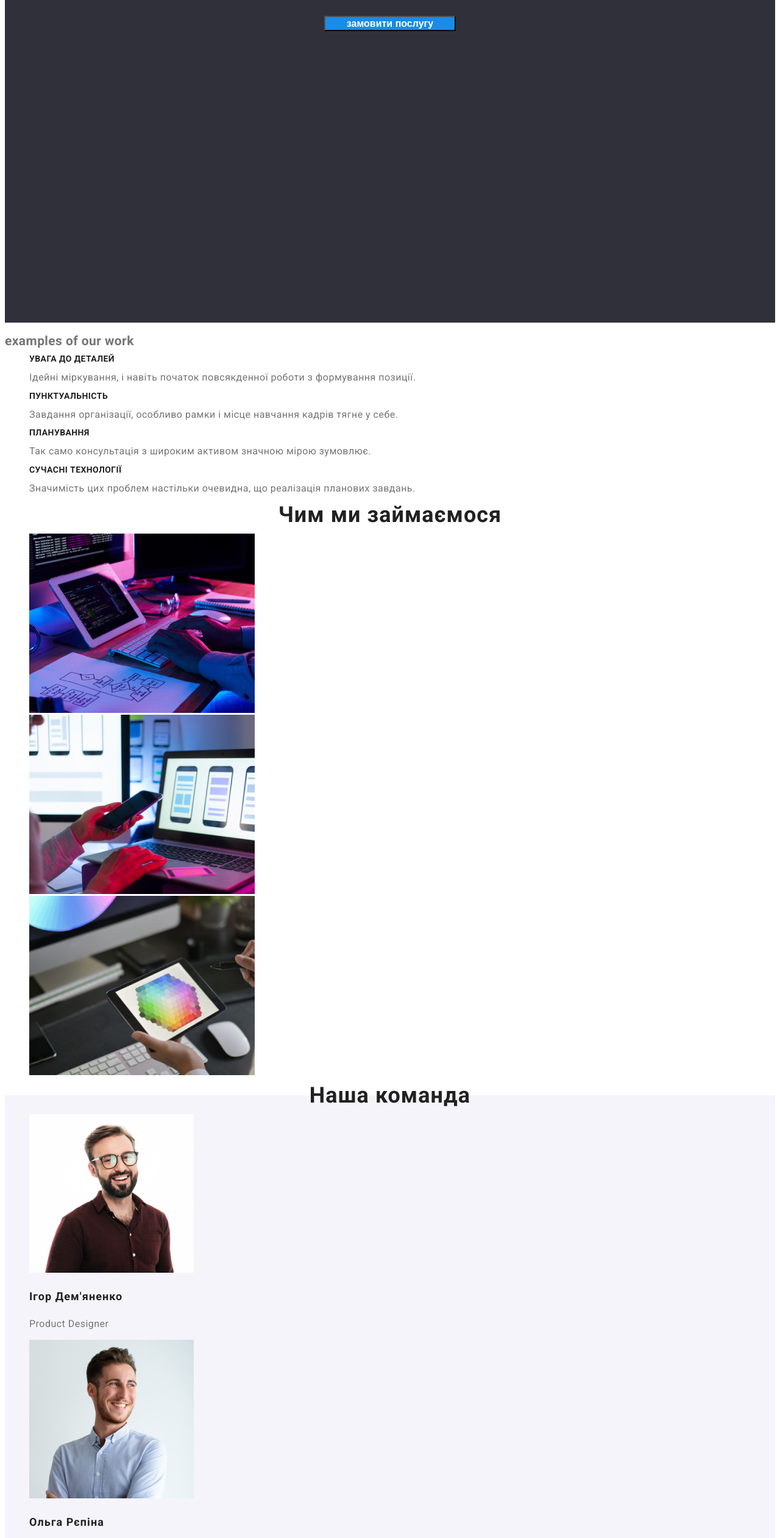
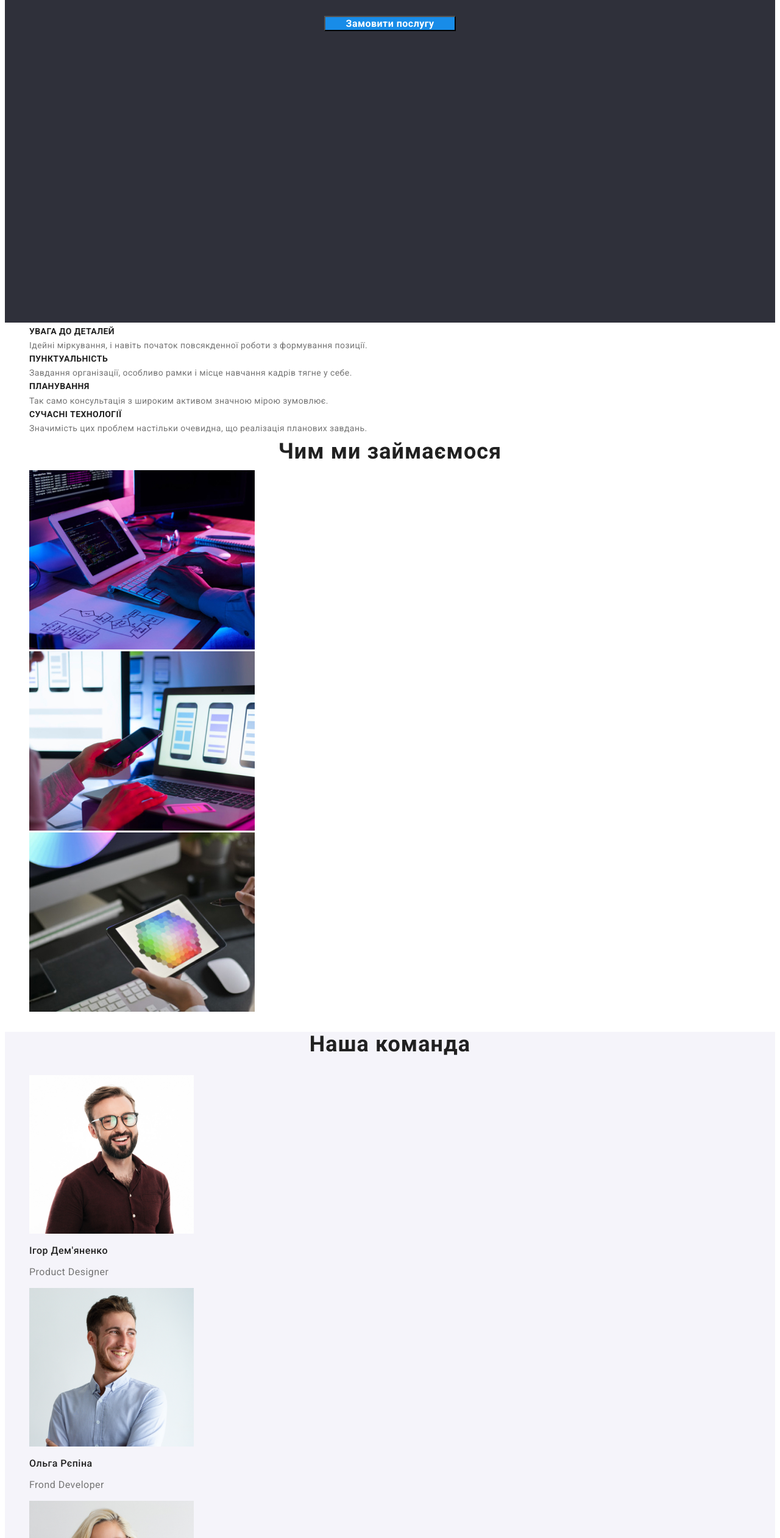
Before and after one commit to ToryanikIevhen/goit-markup-hw-02, a plain HTML site: page index.html in a window 1280 px wide. Shown: the part 278-2800 px from the top of the page at 61% size. Drawn offline with Linux system fonts and the light colour scheme.

Commit message:
comit 28.10

```diff
--- a/css/stille.css
+++ b/css/stille.css
@@ -41,6 +41,8 @@ color: var(--background-color);
 {
         color: var(--background-color);
         background-color:var(--background-team-color) ;
+        font-family: inherit;
+        cursor: pointer;
         font-weight: 500;
         font-size: 16px;
         line-height: 1.62;
@@ -79,10 +81,6 @@ color: var(--background-color);
 /*.title-nav*/
 
      /*   list-style:nome;*/
-.current
-{
-        color: var(--accent-color);
-}
 
 .link-nav
 {
@@ -95,6 +93,11 @@ color: var(--background-color);
         color: var(--title-text-color);
 
 }
+.current
+{
+        color: var(--accent-color);
+}
+
 .milto-addres
 {
         font-family: 'Roboto', sans-serif;
@@ -141,12 +144,15 @@ color: var(--background-color);
 {
         color: var(--poster-text-color);
         background-color: var(--button-color);
+        font-family: 'Roboto';
        /* text-align: center;*/
         width: 216px;
+        cursor: pointer;
         /*height: 50px;*/
         font-weight: 700;
         font-size: 16px;
         line-height: 1.19;
+        letter-spacing: 0.03em;
 
 }
 .button-list
@@ -166,13 +172,6 @@ text-align: center;
     {
         background-color: var(--poster-text-color) ;
     }
-   .work
-    {
-       /* background-color: var(--color-main);*/
-    }
-  /*  .title-work */
-
-      /*  background-color: var(--color-main);*/
 
  .text-work
  {
@@ -183,6 +182,16 @@ text-align: center;
         letter-spacing: 0.03em;
         text-transform: uppercase;
  }
+ .visually-hidden {
+        position: absolute;
+        width: 1px;
+        height: 1px;
+        margin: -1px;
+        padding: 0;
+        overflow: hidden;
+        border: 0;
+        clip: rect(0 0 0 0);
+      }
 .text-gallery
 {
         color: var(--title-text-color);
@@ -204,7 +213,7 @@ text-align: center;
         color: var(--title-text-color);
         font-weight: 700;
         font-size: 36px;
-        line-height: 1.16px;
+        line-height: 1.16;
         text-align: center;
         letter-spacing: 0.03em;
 }
@@ -213,24 +222,25 @@ text-align: center;
 .title-text
 {
         color: var(--title-text-color);
-        font-weight: 700;
-        font-size: 18px;
-        line-height: 2;
-        letter-spacing: 0.06em;
+        font-weight: 500;
+        font-size: 16px;
+        line-height: 1.18;
+        letter-spacing: 0.03em;
 
 }
 .desckription-work
 {
         font-weight: 400;
-        font-size: 16px;
-        line-height: 1.71;
+       /* font-size: 16px;
+        line-height: 1.71;*/
         letter-spacing: 0.03em;
-        color: var(--primary-text-color);
+        /*color: var(--primary-text-color);*/
 
 }
 .desckription
 {
-
+        font-family: 'Roboto';
+        color: var(--primary-text-color);
         font-weight: 400;
         font-size: 16px;
         line-height: 1.18;
@@ -270,6 +280,10 @@ text-align: center;
         line-height: 1.19;
         letter-spacing: 0.03em;
 }
+.address-footer
+{
+        font-style: normal;
+}
 /*.title-footer*/
 
         /*padding-left: 215px;*/
--- a/index.html
+++ b/index.html
@@ -18,10 +18,10 @@
         <a href="./index.html" class="log"> Web <span  class="stile-log">Studio </span></a>
         <ul class="title-nav list ">
           <li class="text-stud ">
-            <a href="" class="link-nav link current"> Студія </a>
+            <a href="" class="link-nav link "> Студія </a>
           </li>
           <li class="text-port ">
-            <a href="./portfolio.html" class="link-nav link"> Портфоліо </a>
+            <a href="./portfolio.html" class="link-nav link current"> Портфоліо </a>
           </li>
           <li class="text-kont ">
             <a href="" class="link-nav link"> Контакти </a>
@@ -43,15 +43,15 @@
       <section class="hiro">
         <h1 class="text-hiro">ЕФЕКТИВНІ РІШЕННЯ ДЛЯ ВАШОГО БІЗНЕСУ </h1>
 
-          <button type="button" class="button hiro-button">замовити послугу</button>
+          <button type="button" class="button hiro-button">Замовити послугу</button>
       </section>
         <!-- качаство роботы -->
         <section class="work">
-         <h2>  examples of our work  </h2>
+         <h2 class="visually-hidden">  examples of our work  </h2>
         <ul class="title-work list">
           <li class="item-work ">
             <h3 class="text-work">УВАГА ДО ДЕТАЛЕЙ</h3>
-            <p class="desckription-work">
+            <p class="desckription-work de">
               Ідейні міркування, і навіть початок повсякденної роботи з
               формування позиції.
             </p>
```
Also changed, not shown: portfolio.html (+16 -13 lines).
